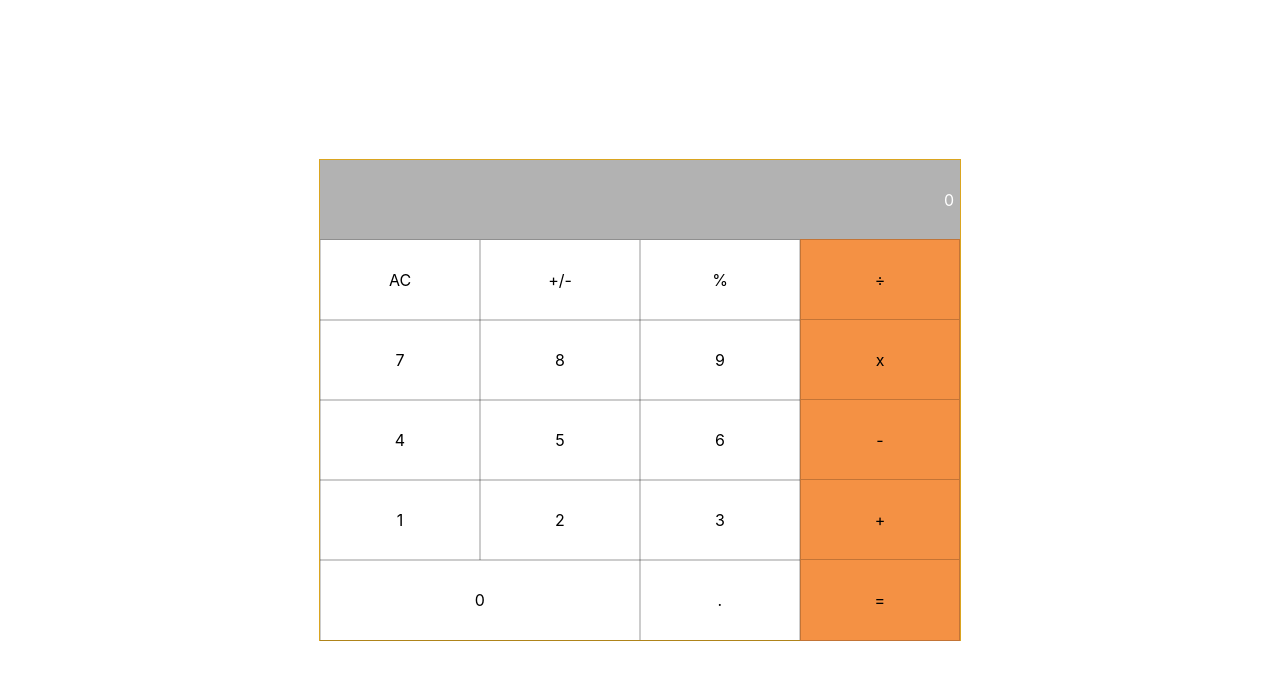
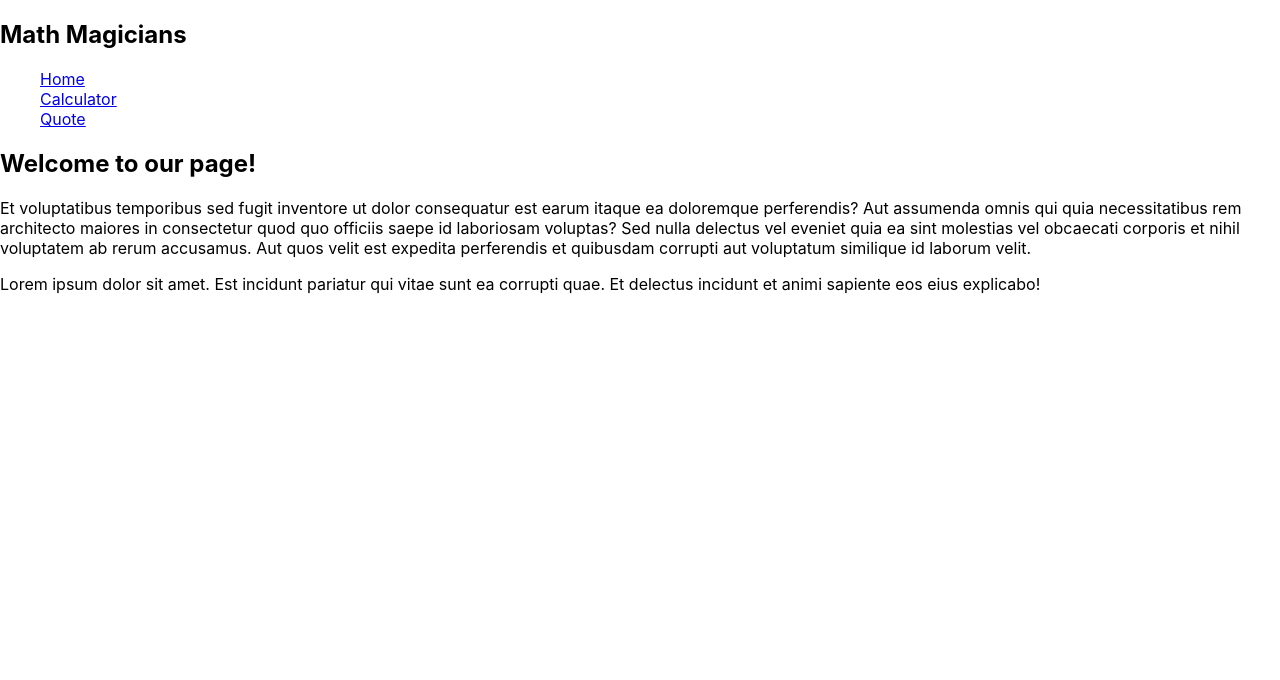
Before and after one commit to enoqueJonas/math_magicians, a React (Create React App) app: page / in a window 1280 px wide. Shown: the top 680 px of the page. Built offline with nearby package versions, Linux system fonts and the light colour scheme.

Commit message:
UPDATE App.js to handle route changing

```diff
--- a/src/App.js
+++ b/src/App.js
@@ -1,6 +1,10 @@
 import React from 'react';
 import './App.css';
+import { Routes, BrowserRouter, Route } from 'react-router-dom';
 import Calculator from './components/Calculator.js';
+import Navbar from './components/Navbar.js';
+import Home from './pages/Home.js';
+import Quote from './pages/Quote.js';
 
 class App extends React.Component {
   constructor(props) {
@@ -10,7 +14,16 @@ class App extends React.Component {
 
   render() {
     return (
-      <Calculator text={this.props.text}/>
+      <>
+      <BrowserRouter>
+      <Navbar />
+      <Routes>
+        <Route exact path='/' element={<Home text={this.props}/>}/>
+        <Route path='/calculator' element={<Calculator />}/>
+        <Route path='/quote' element={<Quote />}/>
+      </Routes>
+      </BrowserRouter>
+      </>
     );
   }
 }
```
Also changed, not shown: src/components/Navbar.js (+7 -7 lines), src/pages/Home.js (+13 -6 lines), src/pages/Quote.js (+4 -5 lines).
